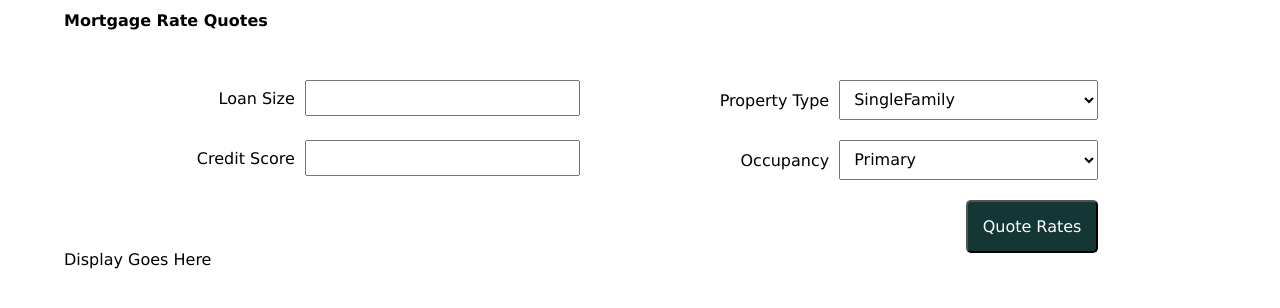
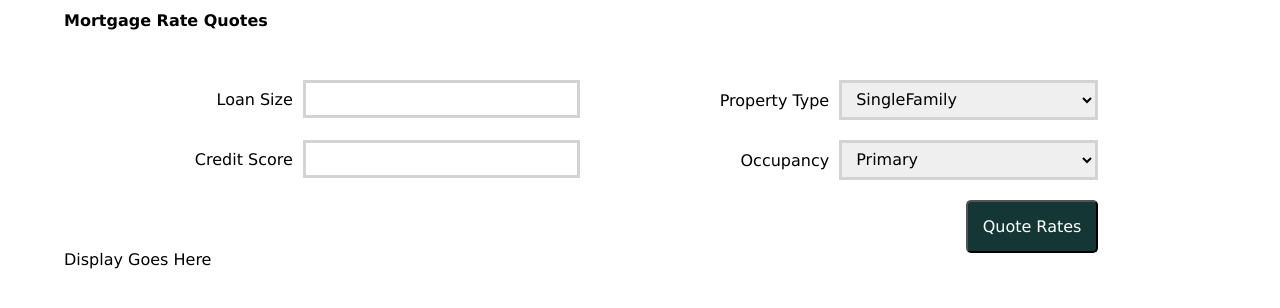
Before and after one commit to rynoronha/mortgage_rate_quotes, a React (Create React App) app: page / in a window 1280 px wide. Shown: the top 308 px of the page. Built offline with nearby package versions, Linux system fonts and the light colour scheme.

Commit message:
changed border styling for form inputs

```diff
--- a/src/index.css
+++ b/src/index.css
@@ -30,6 +30,7 @@ select {
   width: 50%;
   margin: 0 60px 0 10px;
   padding-left: 10px;
+  border: 3px solid lightgray;
 }
 
 input {
```
